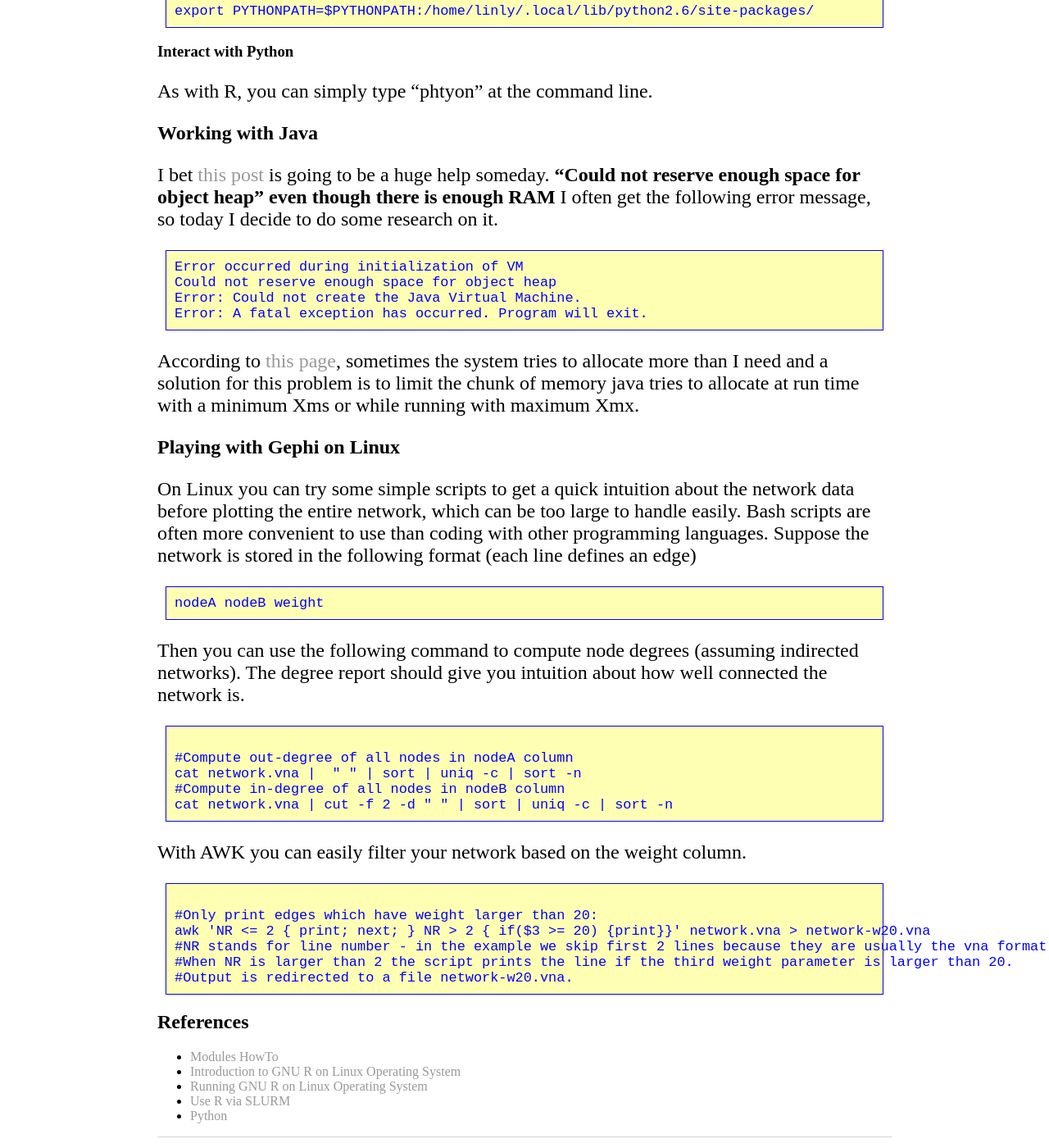
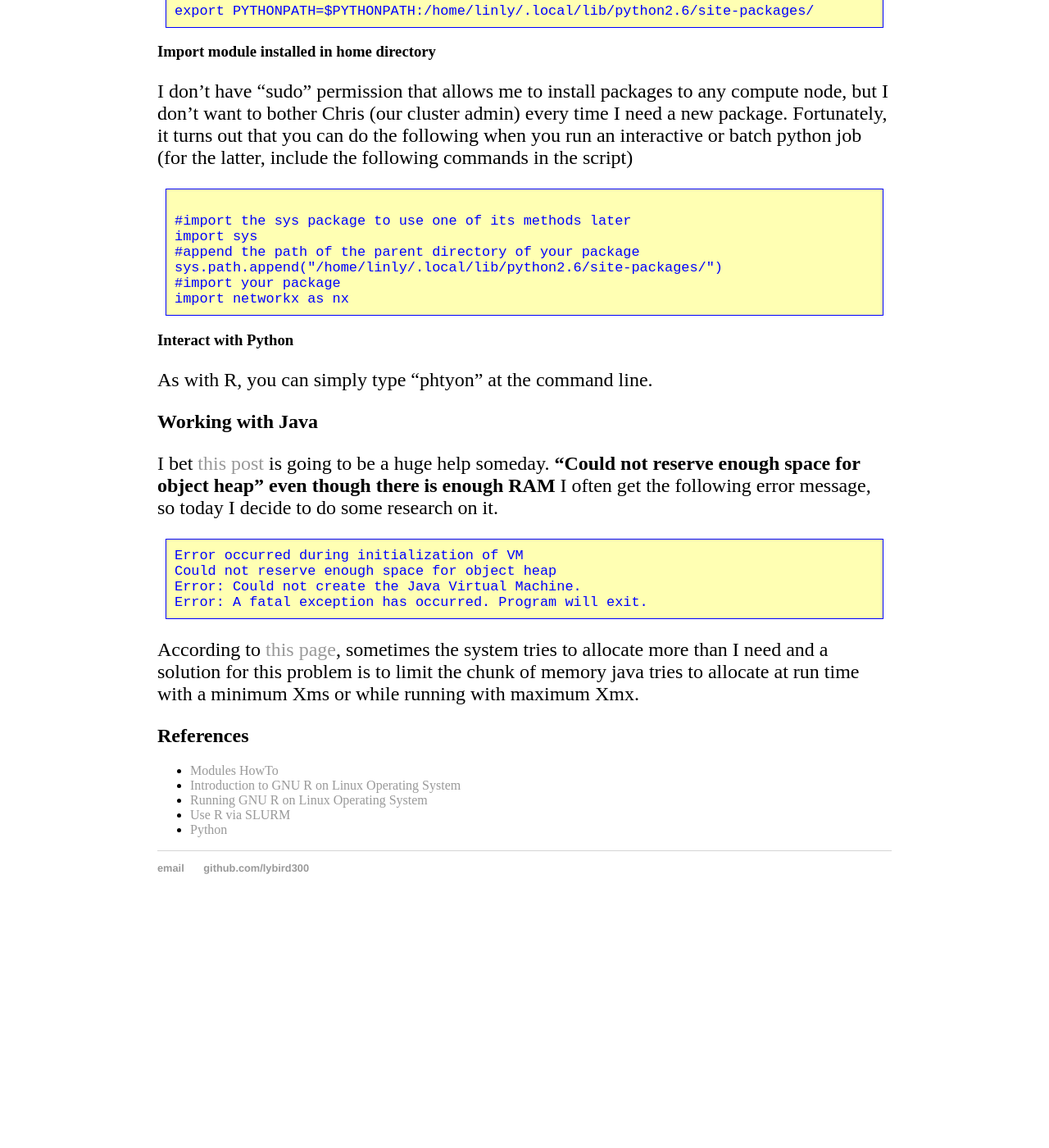
Before and after one commit to lybird300/lybird300.github.io, a Jekyll site: the page built from _posts/2016-03-25-run-app-on-linux.md, in a window 1280 px wide and 1400 px high, scrolled down 6221 px. Shown: the whole window at 82% size. Built offline with Jekyll 4.4.1, drawn with Linux system fonts in a browser that asks for light colours; after the commit the page ends 7347 px from its top, so only the background shows below that.

Commit message:
Update 2016-03-25-run-app-on-linux.md

```diff
--- a/_posts/2016-03-25-run-app-on-linux.md
+++ b/_posts/2016-03-25-run-app-on-linux.md
@@ -131,6 +131,16 @@ Once I wanted to install from a local package (assume it's in the current direct
 <pre><code>pip install --user --install-option="--install-scripts=/usr/local/bin" ./snap.tar.gz</code></pre>
 And to make it work (i.e., allow python to find this package), I added the following line to the ".bash_profile" file in my home directory
 <pre><code>export PYTHONPATH=$PYTHONPATH:/home/linly/.local/lib/python2.6/site-packages/</code></pre>
+<h3>Import module installed in home directory</h3>
+I don't have "sudo" permission that allows me to install packages to any compute node, but I don't want to bother Chris (our cluster admin) every time I need a new package. Fortunately, it turns out that you can do the following when you run an interactive or batch python job (for the latter, include the following commands in the script)
+<pre><code>
+#import the sys package to use one of its methods later
+import sys
+#append the path of the parent directory of your package
+sys.path.append("/home/linly/.local/lib/python2.6/site-packages/")
+#import your package
+import networkx as nx
+</code></pre>
 <h3>Interact with Python</h3>
 As with R, you can simply type "phtyon" at the command line.
 
@@ -146,26 +156,6 @@ Error: A fatal exception has occurred. Program will exit.
 </pre>
 According to <a href="http://unix.stackexchange.com/questions/109653/java-could-not-reserve-enough-space-for-object-heap-even-though-there-is-enoug">this page</a>, sometimes the system tries to allocate more than I need and a solution for this problem is to limit the chunk of memory java tries to allocate at run time with a minimum Xms or while running with maximum Xmx.
 
-<h2>Playing with Gephi on Linux</h2>
-On Linux you can try some simple scripts to get a quick intuition about the network data before plotting the entire network, which can be too large to handle easily. Bash scripts are often more convenient to use than coding with other programming languages.
-Suppose the network is stored in the following format (each line defines an edge)
-<pre>nodeA nodeB weight</pre>
-Then you can use the following command to compute node degrees (assuming indirected networks). The degree report should give you intuition about how well connected the network is.
-<pre><code>
-#Compute out-degree of all nodes in nodeA column
-cat network.vna |  " " | sort | uniq -c | sort -n
-#Compute in-degree of all nodes in nodeB column
-cat network.vna | cut -f 2 -d " " | sort | uniq -c | sort -n
-</code></pre>
-With AWK you can easily filter your network based on the weight column.
-<pre><code>
-#Only print edges which have weight larger than 20:
-awk 'NR <= 2 { print; next; } NR > 2 { if($3 >= 20) {print}}' network.vna > network-w20.vna
-#NR stands for line number - in the example we skip first 2 lines because they are usually the vna format headers (*Tie data\nfrom to weight).
-#When NR is larger than 2 the script prints the line if the third weight parameter is larger than 20.
-#Output is redirected to a file network-w20.vna.
-</code></pre>
-
 <h2>References</h2>
 <ul>
 <li><a href="https://rc.fas.harvard.edu/resources/documentation/software-on-odyssey/modules/">Modules HowTo</a></li>
```
